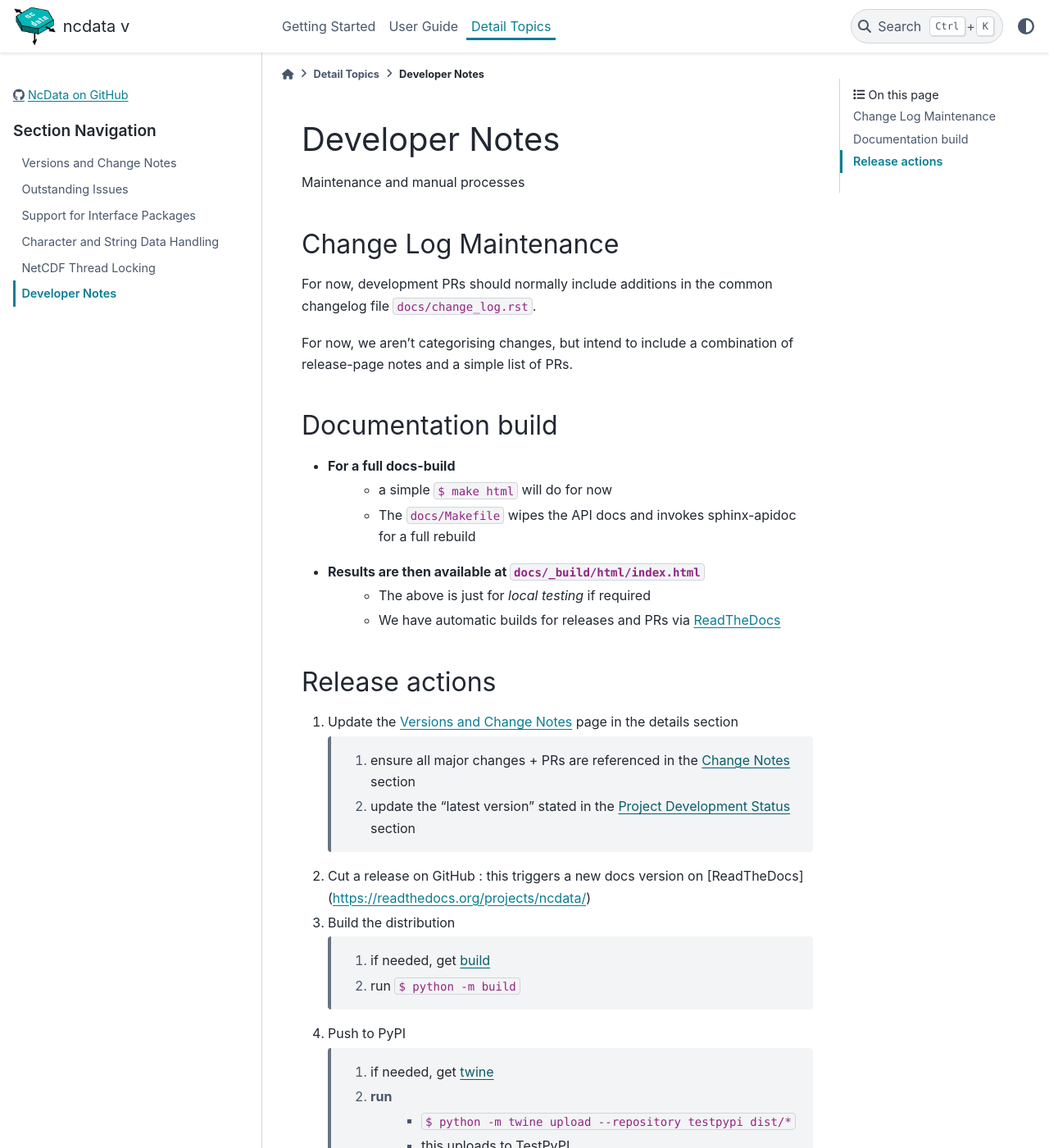
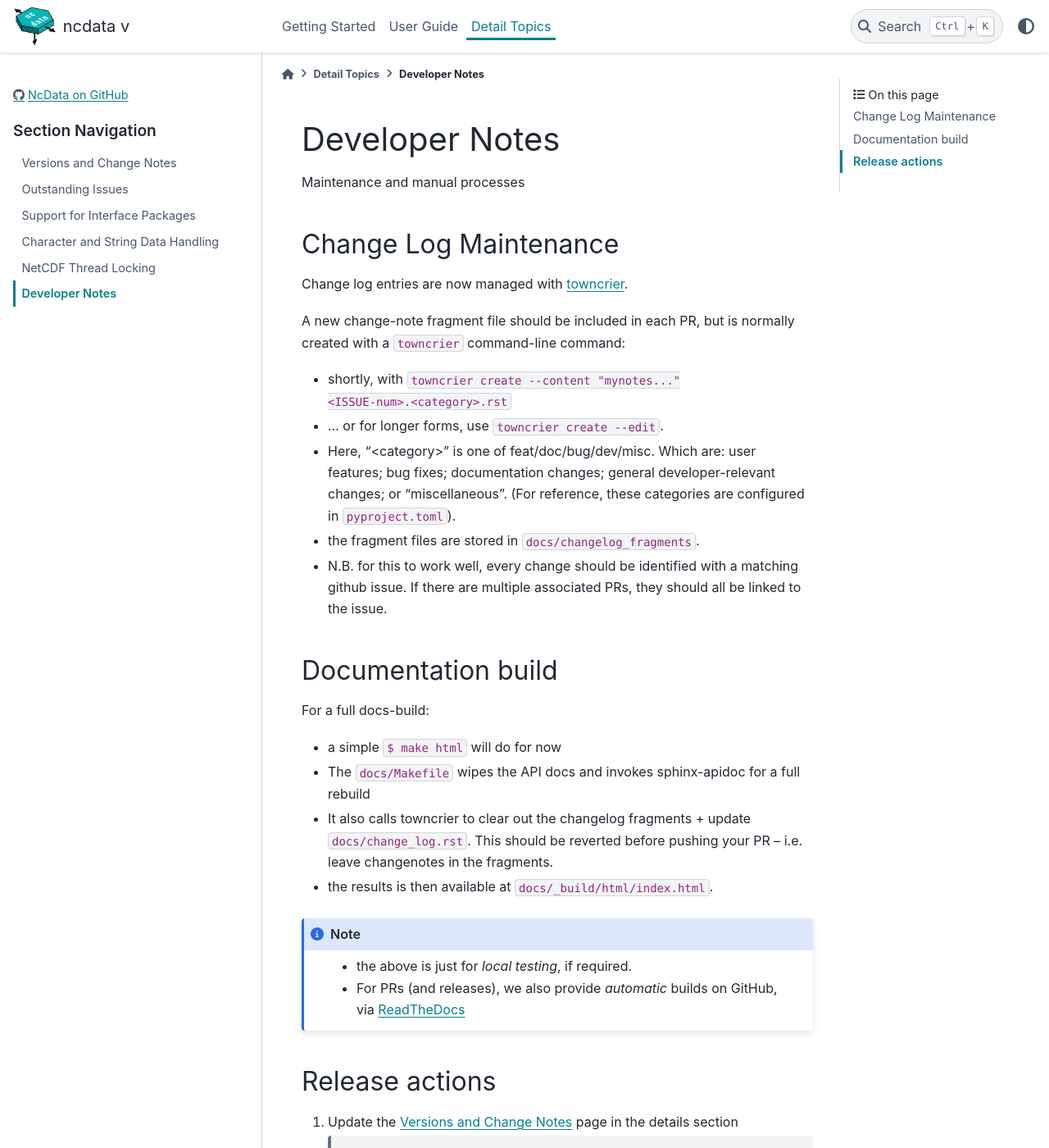
Before and after one commit to pp-mo/ncdata, a Sphinx documentation site: the page built from docs/details/developer_notes.rst, in a window 1280 px wide and 1400 px high. Shown: the whole window at 82% size. Built offline with Sphinx 7.4.7 and the PyData theme 0.15.4, drawn with Linux system fonts in a browser that asks for light colours; pages that are not in the unit, such as notebooks, are missing from menus; the version number could not be read and is left out; some of the changed text lies outside the part shown.

Commit message:
Adopt towncrier (#137)
* Initial setup for towncrier, absorbing one existing item.

* Add own fragment.

* Cover towncrier in developer notes.

Incr dev notes.

* Align changelog section levels with enclosing docs.

* Added whatsnew for older PR 131.

* Add towncrier into RTD build config.

* Adjust #131 whatsnew.

* Improve developer notes.

* Replace changelog parts.

* Small fix to api docstring.

```diff
--- /dev/null
+++ b/docs/changelog_fragments/116.dev.txt
@@ -0,0 +1 @@
+Switch to towncrier for whats-new management.
--- /dev/null
+++ b/docs/changelog_fragments/123.feat.rst
@@ -0,0 +1 @@
+Added regular linkcheck gha.
--- /dev/null
+++ b/docs/changelog_fragments/131.feat.rst
@@ -0,0 +1,3 @@
+Make :meth:`~ncdata.iris.to_iris` use the full iris load processing,
+instead of :meth:`iris.fileformats.netcdf.loader.load_cubes`.
+This means you can use load controls such as callbacks and constraints.
--- a/docs/details/developer_notes.rst
+++ b/docs/details/developer_notes.rst
@@ -5,23 +5,37 @@ Maintenance and manual processes
 
 Change Log Maintenance
 ----------------------
-For now, development PRs should normally include additions in the common
-changelog file ``docs/change_log.rst``.
+Change log entries are now managed with `towncrier <https://towncrier.readthedocs.io/en/stable/>`_.
 
-For now, we aren't categorising changes, but intend to include a combination
-of release-page notes and a simple list of PRs.
+A new change-note fragment file should be included in each PR, but is normally created
+with a ``towncrier`` command-line command:
+
+* shortly, with ``towncrier create --content "mynotes..." <ISSUE-num>.<category>.rst``
+* ... or for longer forms, use ``towncrier create --edit``.
+* Here, "<category>" is one of feat/doc/bug/dev/misc.  Which are: user features;
+  bug fixes; documentation changes; general developer-relevant changes;
+  or "miscellaneous".
+  (For reference, these categories are configured in ``pyproject.toml``).
+* the fragment files are stored in ``docs/changelog_fragments``.
+* N.B. for this to work well, every change should be identified with a matching github issue.
+  If there are multiple associated PRs, they should all be linked to the issue.
 
 
 Documentation build
 -------------------
 
-* For a full docs-build
-    * a simple ``$ make html`` will do for now
-    * The ``docs/Makefile`` wipes the API docs and invokes sphinx-apidoc for a full rebuild
+For a full docs-build:
 
-* Results are then available at ``docs/_build/html/index.html``
-    * The above is just for *local testing* if required
-    * We have automatic builds for releases and PRs
+* a simple ``$ make html`` will do for now
+* The ``docs/Makefile`` wipes the API docs and invokes sphinx-apidoc for a full rebuild
+* It also calls towncrier to clear out the changelog fragments + update ``docs/change_log.rst``.
+  This should be reverted before pushing your PR -- i.e. leave changenotes in the fragments.
+* the results is then available at ``docs/_build/html/index.html``.
+
+.. note::
+
+    * the above is just for *local testing*, if required.
+    * For PRs (and releases), we also provide *automatic* builds on GitHub,
       via `ReadTheDocs <https://readthedocs.org/projects/ncdata/>`_
 
 
@@ -30,11 +44,15 @@ Release actions
 
 #. Update the :ref:`change_log` page in the details section
 
-    #. ensure all major changes + PRs are referenced in the :ref:`change_notes` section
+    #. ensure all major changes + PRs are referenced in the :ref:`change_notes` section.
+
+       * The starting point for this is now just : ``$ towncrier build``.
 
     #. update the "latest version" stated in the :ref:`development_status` section
 
-#. Cut a release on GitHub : this triggers a new docs version on [ReadTheDocs](https://readthedocs.org/projects/ncdata/)
+#. Cut a release on GitHub
+
+    * this triggers a new docs version on `ReadTheDocs <https://readthedocs.org/projects/ncdata>`_.
 
 #. Build the distribution
 
@@ -47,39 +65,47 @@ Release actions
     #. if needed, get `twine <https://github.com/pypa/twine>`_
 
     #. run
+
         * ``$ python -m twine upload --repository testpypi dist/*``
         * this uploads to TestPyPI
 
     #. create a new env with test dependencies
+
        * ``$ conda create -n ncdtmp python=3.11 iris xarray filelock requests pytest pip``
-       * ( N.B. 'filelock' and 'requests' are _test_ dependencies of iris )
+       * ( N.B. 'filelock' and 'requests' are *test dependencies* of iris )
 
     #. install the new package with
+
        * ``$ pip install --index-url https://test.pypi.org/simple/ ncdata``
        * ..and run tests
 
     #. if that checks OK,
+
         * **remove** ``--repository testpypi`` **and repeat** "upload" step (2)
         * --> uploads to "real" PyPI
 
     #. repeat "pip install" step (4)
+
        * but **removing** the ``--index-url``
        * ..to check that ``pip install ncdata`` now finds the new version
 
 #. Update conda to source the new version from PyPI
 
     #. create a PR on the `ncdata feedstock <https://github.com/conda-forge/ncdata-feedstock>`_
+    #. update :
 
-    #. update :
         * `version number <https://github.com/conda-forge/ncdata-feedstock/blob/3f6b35cbdffd2ee894821500f76f2b0b66f55939/recipe/meta.yaml#L2>`_
         * `SHA <https://github.com/conda-forge/ncdata-feedstock/blob/3f6b35cbdffd2ee894821500f76f2b0b66f55939/recipe/meta.yaml#L10>`_
         * Notes:
+
             * the `PyPI reference <https://github.com/conda-forge/ncdata-feedstock/blob/3f6b35cbdffd2ee894821500f76f2b0b66f55939/recipe/meta.yaml#L9>`_
               will normally look after itself
             * also at this point
+
                * make any required changes to `dependencies <https://github.com/conda-forge/ncdata-feedstock/blob/3f6b35cbdffd2ee894821500f76f2b0b66f55939/recipe/meta.yaml#L17-L29>`_
                * ..but normally, **no** changes will be required
 
     #. get PR merged
+
        * wait a few hours..
        * check that the new version appears in the output of ``$ conda search ncdata``
```
Also changed, not shown: docs/change_log.rst (+5 -13 lines), pyproject.toml (+33 -0 lines), .readthedocs.yml, 5 other files.
